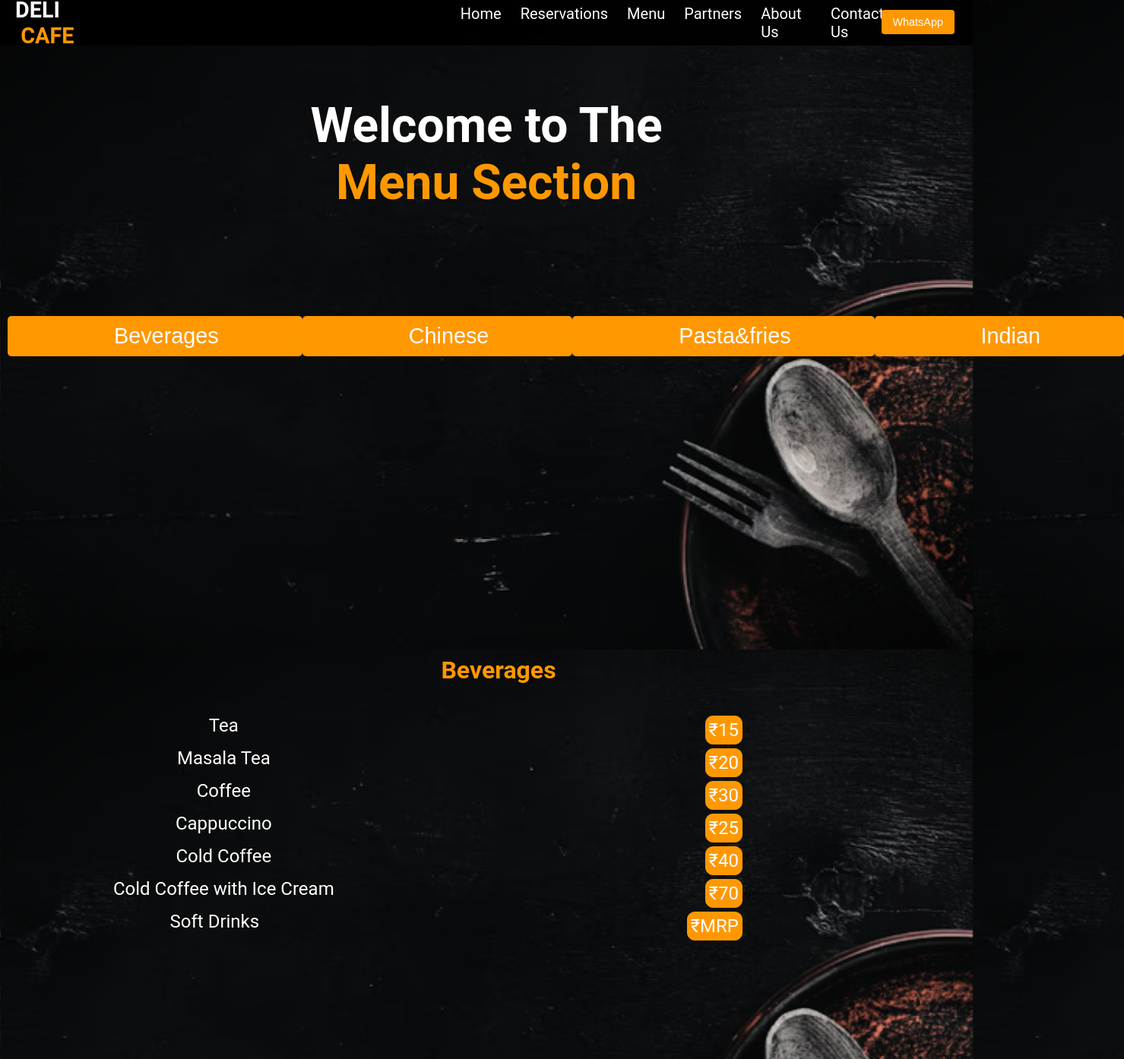
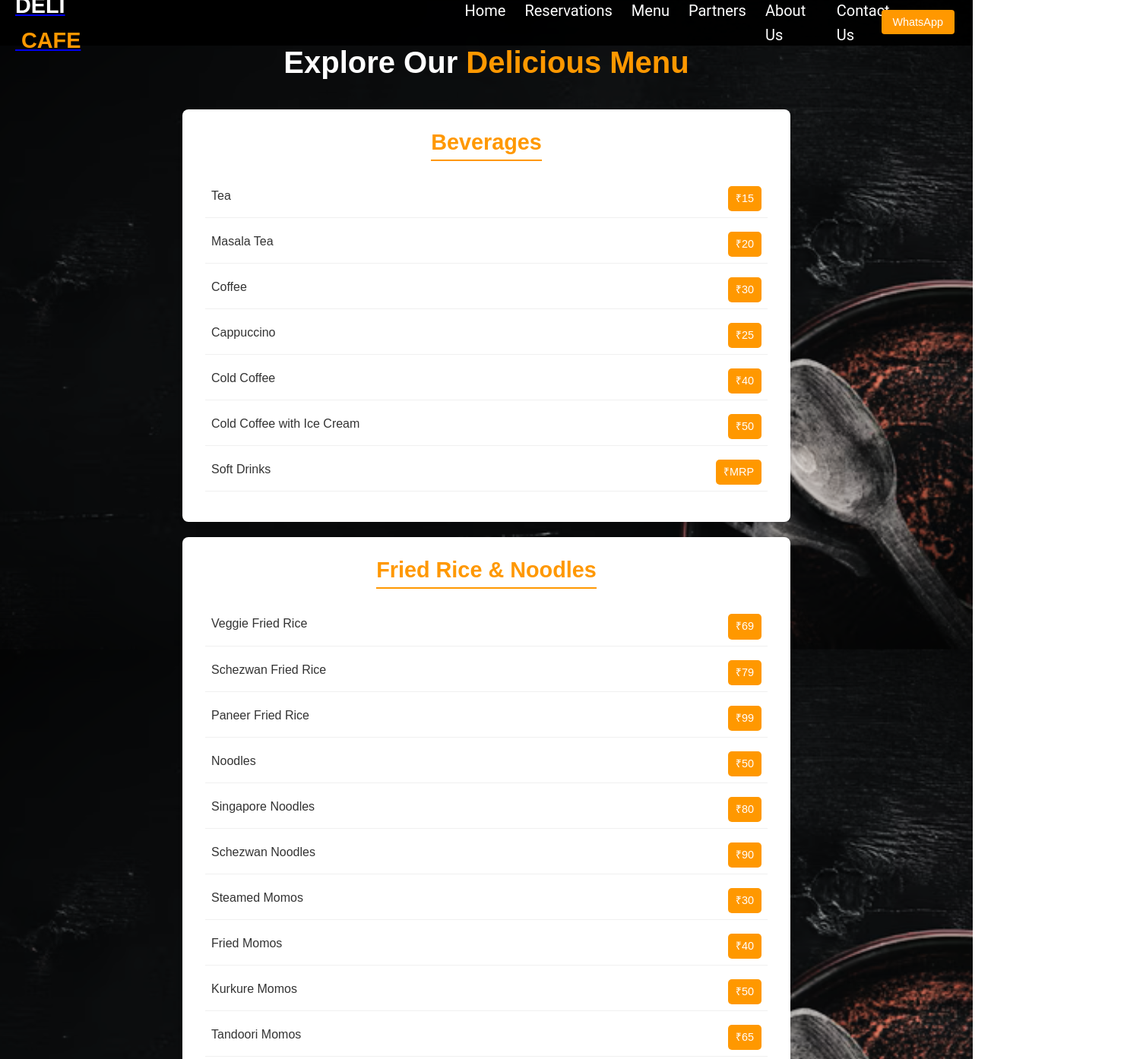
Before and after one commit to Avinash1027/Deli-Cafe-Website, a plain HTML site: page menu.html in a window 1280 px wide. Shown: the top 1394 px of the page at 76% size, 1479 px wide, since content can reach past the window. Drawn offline with Linux system fonts and the light colour scheme.

Commit message:
changed the menu section and added the navigation bar functionality on different pages

```diff
--- a/menu.css
+++ b/menu.css
@@ -1,29 +1,23 @@
-*{
+/* General Reset */
+* {
     margin: 0;
     padding: 0;
+    box-sizing: border-box;
 }
-body{
-    color: white;
-    background-image: url('clay-dishes-plate-top-view-free-space-your-text_187166-10574.png');
+
+body {
+    font-family: 'Arial', sans-serif;
+    color: #333;
+    background-image: url("clay-dishes-plate-top-view-free-space-your-text_187166-10574.png");
     background-repeat: no-repeat;
     background-size:cover;
-    background-position: center;
+    /* background-position: center; */
     background-attachment: fixed;
-    position: relative;
-    height: 100vh;
-    font-size: 20px;
-    font-family: 'Roboto', sans-serif;
+    line-height: 1.6;
 }
-.form-container {
-    background: white;
-    padding: 20px 30px;
-    border-radius: 10px;
-    box-shadow: 0 4px 8px rgba(0, 0, 0, 0.1);
-    max-width: 600px;
-    width: 90%;
-    height: 500px;
-  }
-  .hero-section {
+
+/* Header Styling */
+.hero-section {
     background-color: rgba(0, 0, 0, 0.316); /* Dark overlay for contrast */
     color: white;
     /* padding: 10px 0; */
@@ -96,133 +90,63 @@ body{
   .cta-button:hover {
     background: #e68900;
   }
-.menu{
-    margin-top:10% ;
-    /* margin-left:0% ; */
+/* Menu Section */
+.menu {
     text-align: center;
-    font-size: xx-large;
-}
-.menu nav{
-    margin-top: 10%;
-}
-.menu-type li a{
-    text-decoration: none;
-    color: white;
-
-    }
-.menu-type li a:hover {
-       color: #e68900;
-    }
-.menu-type button {
-        background: #ff9800;
-        border: none;
-        color: white;
-        padding: 10px 20px;
-        border-radius: 5px;
-        font-size: 1.8rem;
-        padding-left: 40px;
-        padding-right: 40px;
-
-      }
-.menu-type button:visited{
-        background-color: rgba(255, 152, 0, 0.3)
-      }
-.menu-type button:hover {
-        background: #e68900;
-      }
-nav ul {
-        list-style-type: none;
-        padding: 0;
-        margin: 0;
-        display: flex;
-        justify-content: space-around;
-     /* Light gray navigation */
-        padding: 10px;
-    }
-.menu1{
-    text-align: center;
-    margin-top: 20%;
-    font-size:x-large;
-
-}
-.heading1{
-color:#ff9800 ;
-font-size: xx-large;
-margin-left: 35%;
-}
-main {
-    display: flex;
-    justify-content: space-around;
-    padding: 20px;
-}
-.content1 {
-
-    margin-left: 30%;
-    margin-top: 5%;
-    text-align: center;
-    color: white;
-    font-family: Arial, sans-serif;
-    max-width: 600px;
-
-    font-size: 50px;
-  }
-  .menu-type button {
-    background: #ff9800;
-    border: none;
-    color: white;
-    padding: 10px 20px;
-    border-radius: 5px;
-    font-size: 1.8rem;
-    padding-left: 140px;
-    padding-right: 110px;
-
-
-  }
-  .menu-type button:visited{
-    background-color: rgba(255, 152, 0, 0.3)
-  }
-  .menu-type button:hover {
-    background: #e68900;
-  }
-.menu-section {
-    padding: 20px;
-    padding: 20px;
-    width: 70%;
-}
-.menu-section ul {
-    list-style-type: none;
-    padding: 0;
-    margin: 0;
+    padding: 50px 20px;
 }
 
-.menu-section li {
-    margin-bottom: 15px;
+.menu h1 {
+    font-size: 2.5rem;
+    margin-bottom: 30px;
     color: white;
 }
 
-.menu-section span {
-    margin-left: 30%;
-    background-color: #ff9800;
-    padding: 4px;
-    float: right;
-    margin: 1px;
-    border: 1px solid #ff9800;
-    border-radius: 10px;
-    text-decoration: none;
-}
-.menu-section span a{
-    text-decoration: none;
-    color: white;
-}
-.menu-section span:hover{
-    background-color: #e68900;
+.menu .highlight {
+    color: #ff9800;
 }
 
-.menu-type li a{
-text-decoration: none;
-color: white;
+.menu-category {
+    background: white;
+    border-radius: 8px;
+    margin: 20px auto;
+    padding: 20px;
+    width: 90%;
+    max-width: 800px;
+    box-shadow: 0px 4px 6px rgba(0, 0, 0, 0.1);
+}
 
+.menu-category h2 {
+    font-size: 1.8rem;
+    color: #ff9800;
+    margin-bottom: 15px;
+    border-bottom: 2px solid #ff9800;
+    display: inline-block;
 }
-.menu-type li a:hover {
-   color: #e68900;
+
+.menu-category ul {
+    list-style: none;
+    padding: 10px;
+    text-align: left;
 }
+
+.menu-category li {
+    display: flex;
+    justify-content: space-between;
+    margin-bottom: 10px;
+    padding: 8px;
+    border-bottom: 1px solid #f0f0f0;
+    font-size: 1rem;
+}
+
+.menu-category li:hover {
+    background-color: #f8f9fa;
+}
+
+.price {
+    background-color: #ff9800;
+    color: white;
+    padding: 5px 10px;
+    border-radius: 5px;
+    font-size: 0.9rem;
+}
--- a/menu.html
+++ b/menu.html
@@ -4,110 +4,81 @@
     <meta charset="UTF-8">
     <meta name="viewport" content="width=device-width, initial-scale=1.0">
     <link rel="stylesheet" href="menu.css">
-    <title>Document</title>
+    <title>Deli Cafe - Menu</title>
 </head>
 <body>
+    <div class="background-container">
+        <header class="hero-section">
             <nav class="navbar">
 
-        <div class="logo">DELI &nbsp;<span class="highlight">CAFE</span></div>
+                    <a href="http://127.0.0.1:3000/main.html"><div class="logo">DELI &nbsp;<span class="highlight">CAFE</span></div></a>
                 <ul class="nav-links">
                     <li><a href="http://127.0.0.1:3000/main.html">Home</a></li>
                     <li><a href="chatform.html">Reservations</a></li>
                     <li><a href="menu.html">Menu</a></li>
-        <li><a href="#avii">Partners</a></li>
-        <li><a href="#about-us">About Us</a></li>
-        <li><a href="#Contactid">Contact Us</a></li>
+                    <li><a href="http://127.0.0.1:3000/main.html#avii">Partners</a></li>
+                    <li><a href="http://127.0.0.1:3000/main.html#about-us">About Us</a></li>
+                    <li><a href="http://127.0.0.1:3000/main.html#Contactid">Contact Us</a></li>
                 </ul>
                 <a href="https://wa.me/919044799522
                 "><button class="cta-button">WhatsApp</button></a>
-    </nav>
-    <div class="menu">
-        <h1>Welcome to The <br><span style="color:#ff9800;">  Menu Section </span></h1>
-        <nav>
-            <ul class="menu-type">
-                <li><a href="#Beverages"><button>Beverages</button></a></li>
-                <li><a href="#Fried"><button>Chinese</button></a></li>
-                <li><a href="#Pasta"><button>Pasta&fries</button></a></li>
-                <li><a href="#Indian"><button>Indian</button></a></li>
+            </nav></header>
+            </div>
+
+    <section class="menu">
+        <h1>Explore Our <span class="highlight">Delicious Menu</span></h1>
+        <div class="menu-category" id="beverages">
+            <h2>Beverages</h2>
+            <ul>
+                <li>Tea <span class="price">₹15</span></li>
+                <li>Masala Tea <span class="price">₹20</span></li>
+                <li>Coffee <span class="price">₹30</span></li>
+                <li>Cappuccino <span class="price">₹25</span></li>
+                <li>Cold Coffee <span class="price">₹40</span></li>
+                <li>Cold Coffee with Ice Cream <span class="price">₹50</span></li>
+                <li id="chinese">Soft Drinks <span class="price">₹MRP</span></li>
             </ul>
-        </nav>
         </div>
-    <div style="margin-left: -50%;">
-    <div class="menu1">
-        <div>
 
-    <h2  class="heading1" >Beverages</h2>
-    <main>
-        <section class="menu-section">
-            <!-- <h2 style="color: #ff9800;">Beverages</h2> -->
+        <div class="menu-category" >
+            <h2>Fried Rice & Noodles</h2>
             <ul>
-                <li>Tea <span><a href="#">₹15</a></span></li>
-                <li>Masala Tea<span><a href="#">₹20</a></span></li>
-                <li>Coffee <span><a href="#">₹30</a></span></li>
+                <li>Veggie Fried Rice <span class="price">₹69</span></li>
+                <li>Schezwan Fried Rice <span class="price">₹79</span></li>
+                <li>Paneer Fried Rice <span class="price">₹99</span></li>
+                <li>Noodles <span class="price">₹50</span></li>
+                <li>Singapore Noodles <span class="price">₹80</span></li>
+                <li>Schezwan Noodles <span class="price">₹90</span></li>
+                <li>Steamed Momos <span class="price">₹30</span></li>
+                <li>Fried Momos <span class="price">₹40</span></li>
+                <li>Kurkure Momos <span class="price">₹50</span></li>
+                <li id="pasta">Tandoori Momos <span class="price">₹65</span></li>
+            </ul>
+        </div>
 
-                <li>Cappuccino <span><a href="#">₹25</a></span></li>
-                <li>Cold Coffee <span>₹40</span></li>
-                <li>Cold Coffee with Ice Cream <span>₹70</span></li>
-                <li>Soft Drinks<span>₹MRP</span></li>
+        <div class="menu-category" >
+            <h2>Pasta & Fries</h2>
+            <ul>
+                <li>Red Sauce Pasta <span class="price">₹65</span></li>
+                <li>White Sauce Pasta <span class="price">₹70</span></li>
+                <li>Peri Peri Pasta <span class="price">₹80</span></li>
+                <li>Potato Fries <span class="price">₹45</span></li>
+                <li>Peri Peri Fries <span class="price">₹55</span></li>
+                <li>Chili Potato <span class="price">₹70</span></li>
+            </ul>
+        </div>
 
-    </main></div>
-    <div id="Fried" class="menu1">
-        <h2 class="heading1" >Fried Rice & Noodles</h2>
-        <main>
-            <section class="menu-section">
-                <!-- <h2 style="color: #ff9800;">Beverages</h2> -->
+        <div class="menu-category" id="indian">
+            <h2>Indian</h2>
             <ul>
-                    <li>Veggie Fried Rice <span><a href="#">₹69</a></span></li>
-                    <li>Schezwan Fried Rice<span><a href="#">₹79</a></span></li>
-                    <li>Paneer Fried Rice<span><a href="#">₹99</a></span></li>
-                    <br>
-                    <li>Noodles<span><a href="#">₹50</a></span></li>
-                    <li>Singapurian Noddles<span>₹80</span></li>
-                    <li>Schezwan Noodles<span>₹90</span></li>
-                    <br>
-                    <li>Steamed Momos<span><a href="#">₹15</a></span></li>
-                    <li>Fried Momos<span><a href="#">₹20</a></span></li>
-                    <li>Kurkure Momos<span><a href="#">₹30</a></span></li>
-                    <li>Tandoori Momos<span><a href="#">₹25</a></span></li>
-                    <br>
-                    <li>Veg Roll<span>₹40</span></li>
-                    <li>Paneer Roll<span>₹60</span></li>
-                    <li>Egg Roll<span>₹70</span></li></ul>
-            </main>
-
-        </main></div>
-        <div id="Pasta" class="menu1">
-            <h2 class="heading1" >Pasta & Fries</h2>
-            <main>
-                <section class="menu-section">
-                    <!-- <h2 style="color: #ff9800;">Beverages</h2> -->
-                    <ul>
-                        <li>Red Sauce Pasta<span><a href="#">₹15</a></span></li>
-                        <li>White Sauce Pasta<span><a href="#">₹20</a></span></li>
-                        <li>Peri Peri Sauce Pasta<span><a href="#">₹30</a></span></li>
-                        <br>
-                        <li>Potato Fries<span><a href="#">₹25</a></span></li>
-                        <li>Peri Peri Fries<span>₹40</span></li>
-                        <li>Chili Potato<span>₹70</span></li>
-
-
-            </main></div>
-
-                <div  id="Indian" class="menu1">
-                    <h2 class="heading1" >Indian</h2>
-                    <main>
-                        <section class="menu-section">
-                            <!-- <h2 style="color: #ff9800;">Beverages</h2> -->
-                            <ul>
-                                <li>Samosa<span><a href="#">₹15</a></span></li>
-                                <li>Pizza Samosa<span><a href="#">₹20</a></span></li>
-                                <li>Cheese Chaat<span><a href="#">₹30</a></span></li>
-                                <li>Samosa Chaat<span><a href="#">₹30</a></span></li>
-                                <li>Kachori<span><a href="#">₹25</a></span></li>
-                                <li>Choole Bhature<span>₹40</span></li>
-                    </main>
+                <li>Samosa <span class="price">₹15</span></li>
+                <li>Pizza Samosa <span class="price">₹20</span></li>
+                <li>Cheese Chaat <span class="price">₹30</span></li>
+                <li>Samosa Chaat <span class="price">₹30</span></li>
+                <li>Kachori <span class="price">₹25</span></li>
+                <li>Chole Bhature <span class="price">₹40</span></li>
+            </ul>
         </div>
-            </div>
-                </div>
+    </section>
 </body>
 </html>
--- a/style.css
+++ b/style.css
@@ -360,3 +360,6 @@ font-size: 1rem;
   background-color: #d67f0c;
   transform: translateY(-5px);
 }
+.partners a:hover{
+  transform: scale(1.2);
+}
```
Also changed, not shown: chatform.html (+3 -3 lines), main.html (+18 -13 lines). Lines whose indentation alone changed are shown as unchanged.
